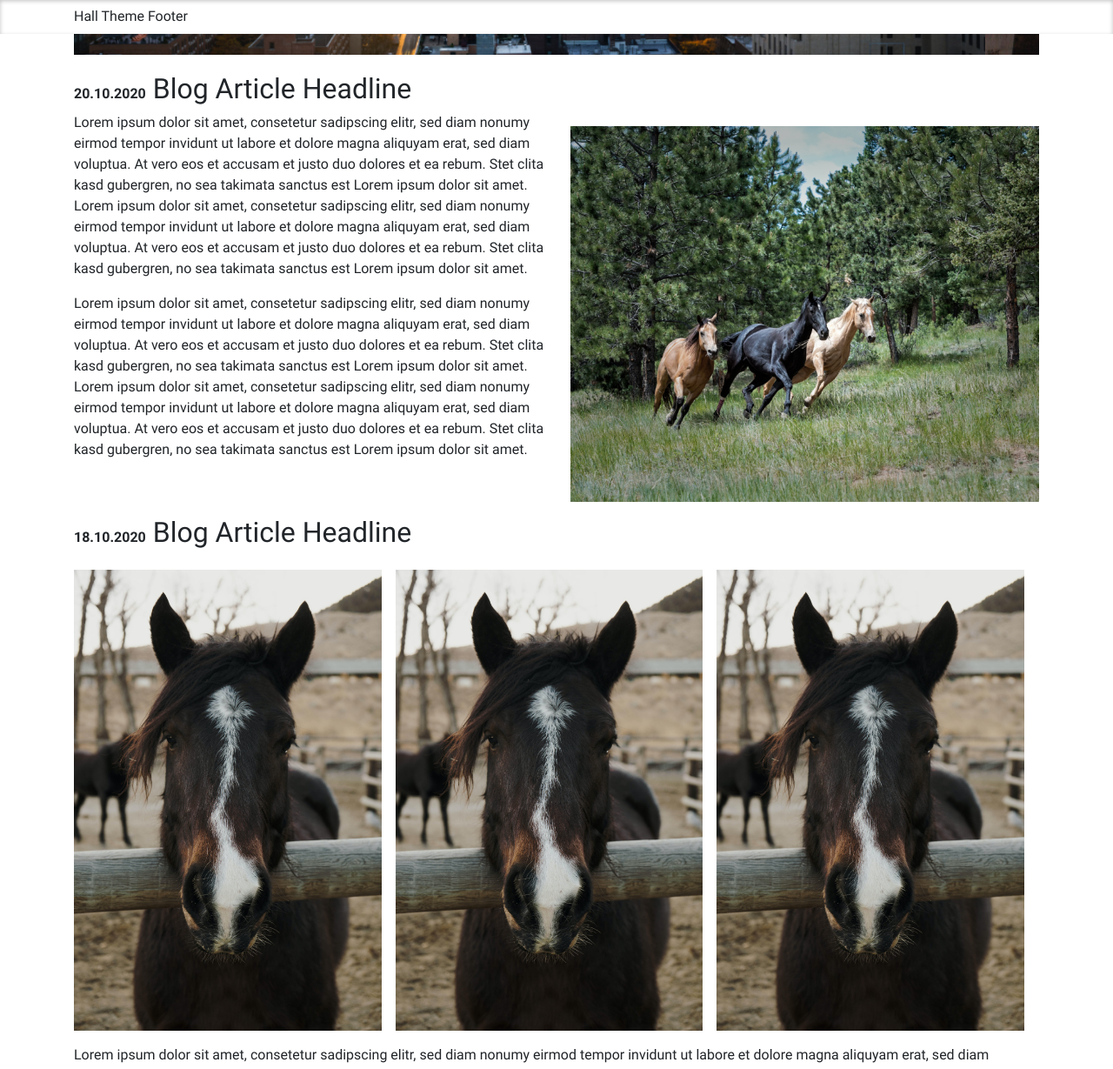
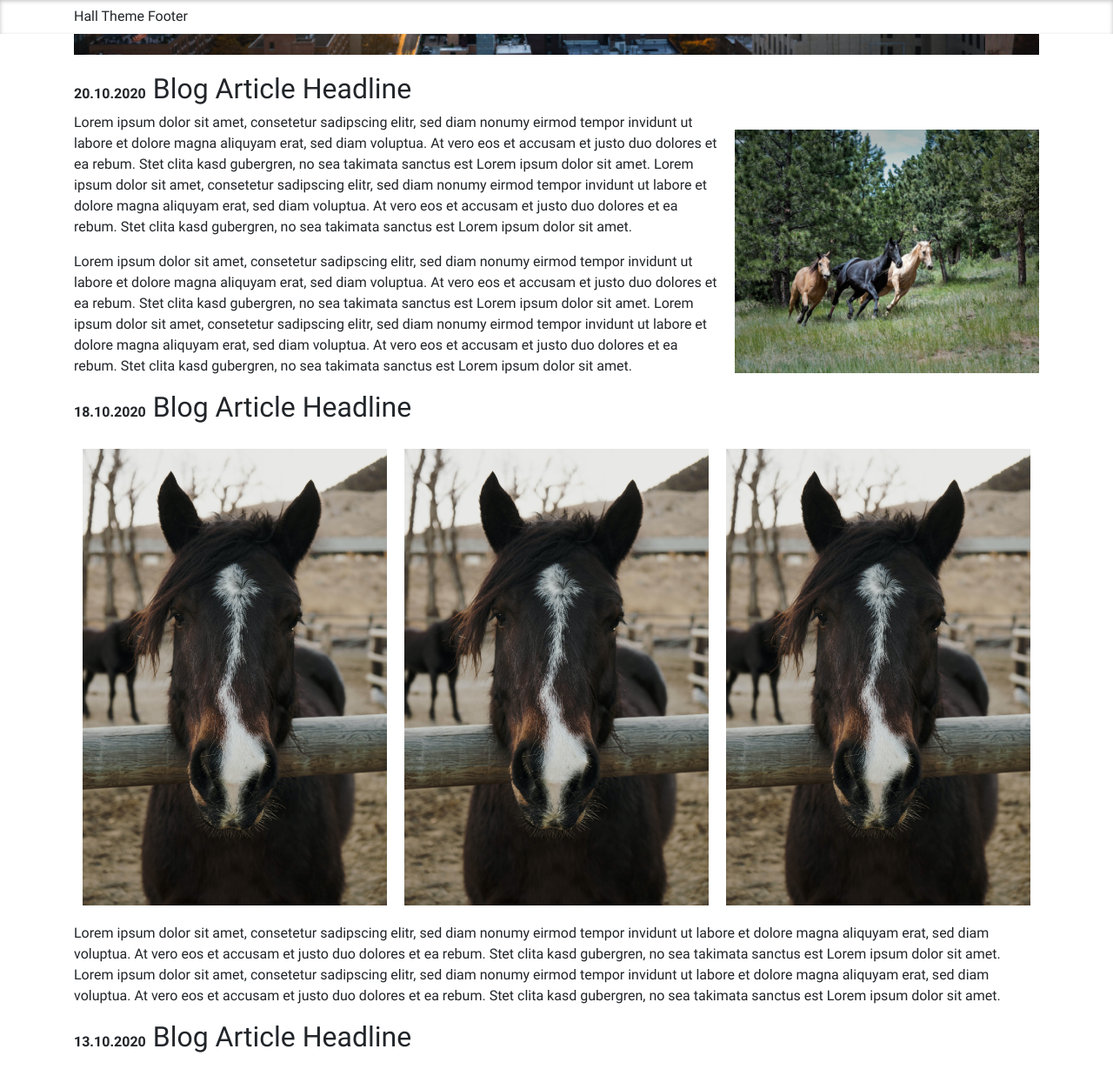
Before and after one commit to blueskyfish/blue-paper, a website: page themes/hall/src/index.html in a window 1280 px wide. Shown: the part 761-1990 px from the top of the page at 87% size. Drawn offline with nearby package versions, Linux system fonts and the light colour scheme; files that its build step writes are made by us from their sources.

Commit message:
(theme) improve blog article image alignes

```diff
--- a/themes/hall/scss/components/_article.scss
+++ b/themes/hall/scss/components/_article.scss
@@ -4,7 +4,7 @@
   float: left;
 
   &:after {
-    content: ".";
+    content: '.';
     visibility: hidden;
     display: block;
     height: 0;
@@ -24,20 +24,15 @@
 
   .right {
     float: right;
-    padding: $gap 0 $gap $gap;
+    padding: $gap 0;
 
-    &:after {
-      content: ".";
-      visibility: hidden;
-      display: block;
-      height: 0;
-      clear: both;
+    @include media-breakpoint-up(sm) {
+      padding: $gap 0 $gap $gap;
     }
-  }
 
-  .left {
-    float: left;
-    padding: $gap $gap $gap 0;
+    @include media-breakpoint-up(md) {
+      padding: $gap-md 0 $gap-md $gap-md;
+    }
 
     &:after {
       content: '.';
@@ -48,12 +43,59 @@
     }
   }
 
+  .left {
+    float: left;
+    padding: $gap 0;
+
+    @include media-breakpoint-up(sm) {
+      padding: $gap $gap $gap 0;
+    }
+
+    @include media-breakpoint-up(md) {
+      padding: $gap-md $gap-md $gap-md 0;
+    }
+
+    &:after {
+      content: '.';
+      visibility: hidden;
+      display: block;
+      height: 0;
+      clear: both;
+    }
+  }
+
+  .line {
+    float: left;
+    padding: $gap 0;
+
+    @include media-breakpoint-up(sm) {
+      padding: $gap $gap / 2;
+    }
+
+    @include media-breakpoint-up(md) {
+      padding: $gap-md $gap-md / 2;
+    }
+
+    &:last-of-type {
+      &:after {
+        content: '.';
+        visibility: hidden;
+        display: block;
+        height: 0;
+        clear: both;
+      }
+    }
+  }
+
   .preview {
-    @include abs-width(33.3%);
+    @include abs-width(100%);
     height: auto;
 
-    &.double {
+    @include media-breakpoint-up(sm) {
       @include abs-width(50%);
+    }
+    @include media-breakpoint-up(md) {
+      @include abs-width(33.33%);
     }
   }
 
--- a/themes/hall/src/index.html
+++ b/themes/hall/src/index.html
@@ -65,9 +65,9 @@
   <article class="blog">
     <h2><small>18.10.<span class="d-lg-inline d-md-none d-sm-none d-xs-none">2020</span></small> Blog Article Headline</h2>
     <p>
-      <img src="assets/images/article-2.jpg" alt="Article 2" class="left preview">
-      <img src="assets/images/article-2.jpg" alt="Article 2" class="left preview">
-      <img src="assets/images/article-2.jpg" alt="Article 2" class="left preview">
+      <img src="assets/images/article-2.jpg" alt="Article 2" class="line preview">
+      <img src="assets/images/article-2.jpg" alt="Article 2" class="line preview">
+      <img src="assets/images/article-2.jpg" alt="Article 2" class="line preview">
       Lorem ipsum dolor sit amet, consetetur sadipscing elitr, sed diam nonumy eirmod tempor invidunt ut labore et dolore magna
       aliquyam erat, sed diam voluptua. At vero eos et accusam et justo duo dolores et ea rebum. Stet clita kasd gubergren,
       no sea takimata sanctus est Lorem ipsum dolor sit amet. Lorem ipsum dolor sit amet, consetetur sadipscing elitr, sed diam
```
